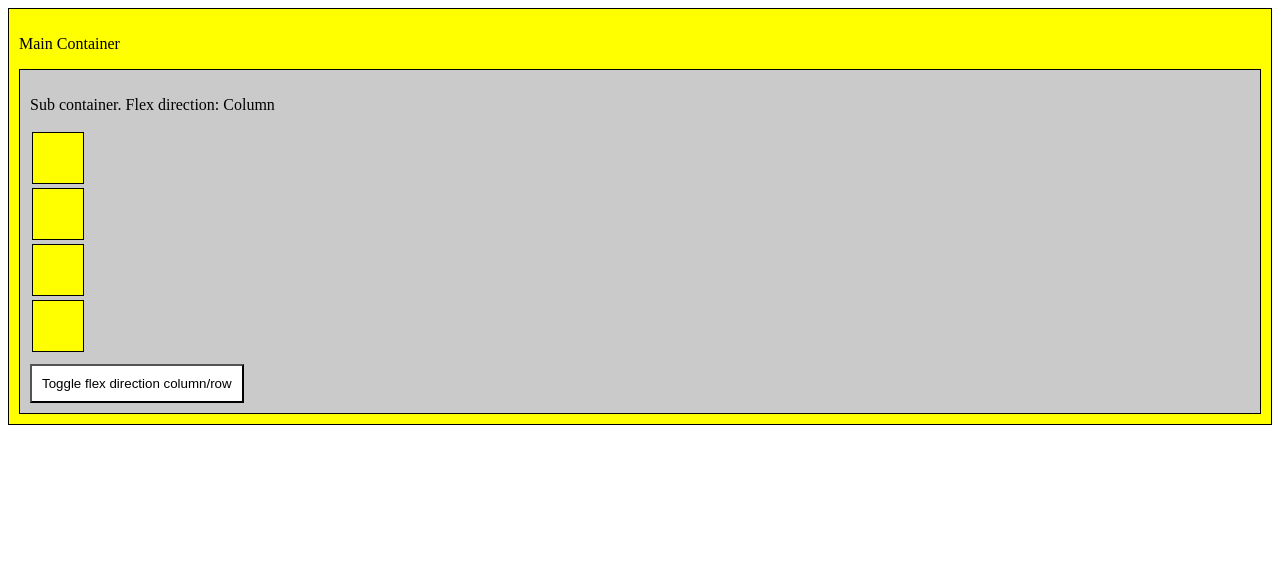
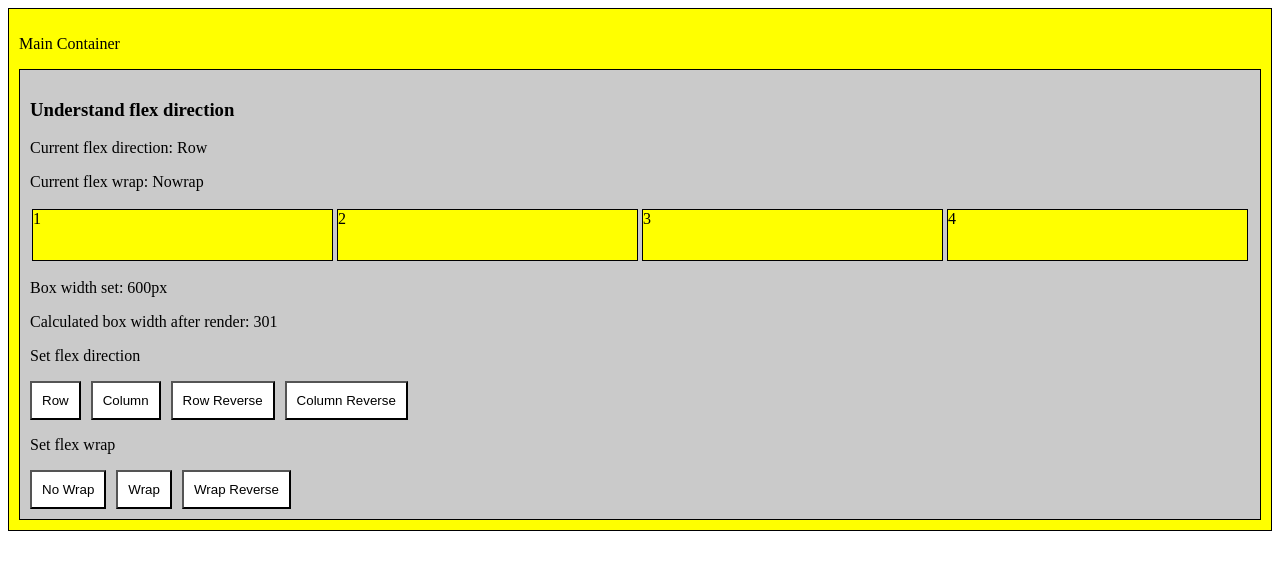
Before and after one commit to arundas1903/angular-lifecycle, an Angular app: page /flex in a window 1280 px wide. Shown: the top 570 px of the page. Built offline with nearby package versions, Linux system fonts and the light colour scheme.

Commit message:
Add flex direction

```diff
--- a/src/app/components/flex/flex.component.css
+++ b/src/app/components/flex/flex.component.css
@@ -10,18 +10,12 @@
     padding: 10px;
 }
 
-.row-container {
+.flex-container {
     display: flex;
-    flex-direction: row;
-}
-
-.column-container {
-    display: flex;
-    flex-direction: column;
 }
 
 .box {
-    width: 50px;
+    width: 600px;
     height: 50px;
     border: 1px solid;
     background-color: yellow;
@@ -31,5 +25,5 @@
 .toggle-button {
     padding: 10px;
     background: white;
-    margin-top: 10px;
+    margin-right: 10px;
 }
--- a/src/app/components/flex/flex.component.html
+++ b/src/app/components/flex/flex.component.html
@@ -3,18 +3,57 @@
         Main Container
     </p>
     <div class="sub-container">
+        <h3>
+            Understand flex direction
+        </h3>
         <p>
-            Sub container. Flex direction: {{ flexDirection | titlecase }}
+            Current flex direction: {{ flexDirection | titlecase }}
         </p>
-        <div [ngClass]="(this.flexDirection === 'column') ? 'column-container': 'row-container'">
-            <div class="box"></div>
-            <div class="box"></div>
-            <div class="box"></div>
-            <div class="box"></div>
+        <p>
+            Current flex wrap: {{ flexWrap | titlecase }}
+        </p>
+        <div class="flex-container"
+        [ngStyle]="{'flex-direction': this.flexDirection, 'flex-wrap': this.flexWrap}">
+            <div #box class="box">1</div>
+            <div class="box">2</div>
+            <div class="box">3</div>
+            <div class="box">4</div>
+        </div>
+        <p>
+            Box width set: 600px
+        </p>
+        <p>
+            Calculated box width after render: {{ box.offsetWidth }}
+        </p>
+        <div>
+            <p>
+                Set flex direction
+            </p>
+            <button (click)="this.toggleFlexDirection('row')" class="toggle-button">
+                Row
+            </button>
+            <button (click)="this.toggleFlexDirection('column')" class="toggle-button">
+                Column
+            </button>
+            <button (click)="this.toggleFlexDirection('row-reverse')" class="toggle-button">
+                Row Reverse
+            </button>
+            <button (click)="this.toggleFlexDirection('column-reverse')" class="toggle-button">
+                Column Reverse
+            </button>
         </div>
         <div>
-            <button (click)="this.toggleFlexDirection()" class="toggle-button">
-                Toggle flex direction column/row
+            <p>
+                Set flex wrap
+            </p>
+            <button (click)="this.changeFlexWrap('nowrap')" class="toggle-button">
+                No Wrap
+            </button>
+            <button (click)="this.changeFlexWrap('wrap')" class="toggle-button">
+                Wrap
+            </button>
+            <button (click)="this.changeFlexWrap('wrap-reverse')" class="toggle-button">
+                Wrap Reverse
             </button>
         </div>
     </div>
--- a/src/app/components/flex/flex.component.ts
+++ b/src/app/components/flex/flex.component.ts
@@ -6,19 +6,20 @@ import { Component, OnInit } from '@angular/core';
   styleUrls: ['./flex.component.css']
 })
 export class FlexComponent implements OnInit {
-  flexDirection: string = 'column';
+  flexDirection: string = 'row';
+  flexWrap: string = 'nowrap';
 
   constructor() { }
 
   ngOnInit(): void {
   }
 
-  toggleFlexDirection() :void {
-    if (this.flexDirection === 'row') {
-      this.flexDirection = 'column';
-    } else {
-      this.flexDirection = 'row';
-    }
+  toggleFlexDirection(flexDirection: string) :void {
+    this.flexDirection = flexDirection;
+  }
+
+  changeFlexWrap(flexWrap: string) :void {
+    this.flexWrap = flexWrap;
   }
 
 }
```
